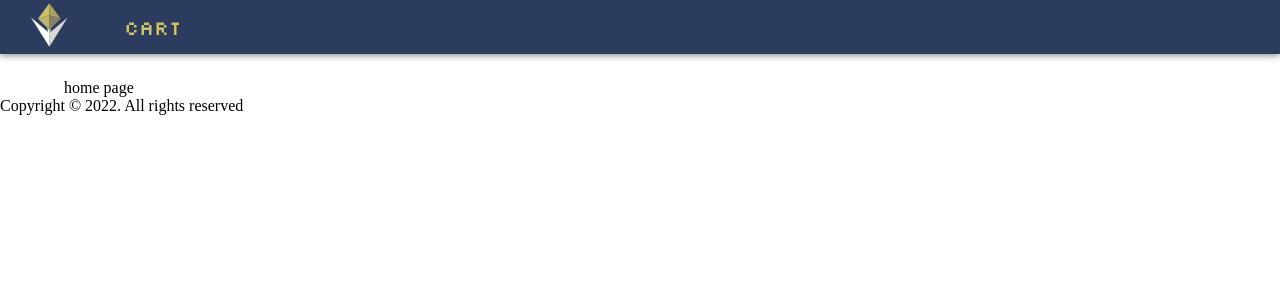
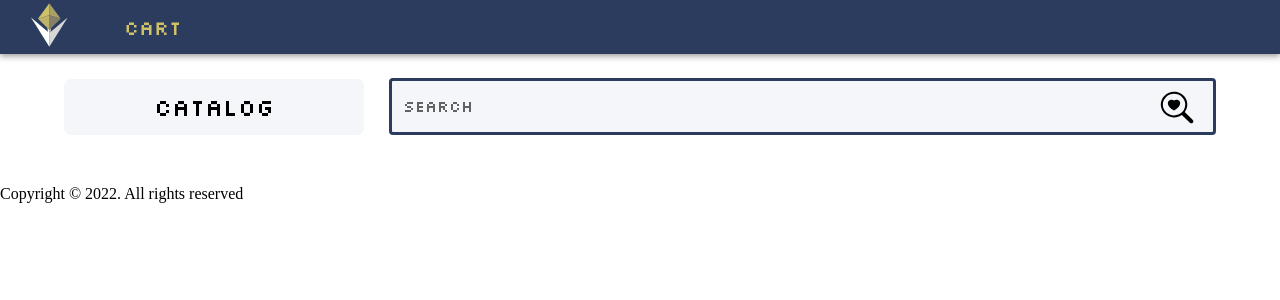
Before and after one commit to gamma-eclipse/crypto-market, a React (Create React App) app in the folder frontend/: page / in a window 1280 px wide. Shown: the top 300 px of the page. Built offline with nearby package versions, Linux system fonts and the light colour scheme.

Commit message:
feat: search bar

```diff
--- a/frontend/src/pages/home/index.tsx
+++ b/frontend/src/pages/home/index.tsx
@@ -1,6 +1,32 @@
-import React from 'react';
+import { IconButton } from '@mui/material';
+import { ReactComponent as SearchIcon } from 'assets/search.svg';
 import { Layout } from 'shared/ui/Layout';
 
+import { ContentLayout, GridArea, Search, Title } from './styles';
+
 export const Home = () => {
-  return <Layout>home page</Layout>;
+  return (
+    <Layout>
+      <ContentLayout>
+        <GridArea name="title">
+          <Title component="h1" variant="h5">
+            Catalog
+          </Title>
+        </GridArea>
+        <GridArea name="search">
+          <Search
+            fullWidth
+            label="Search"
+            InputProps={{
+              endAdornment: (
+                <IconButton>
+                  <SearchIcon />
+                </IconButton>
+              ),
+            }}
+          />
+        </GridArea>
+      </ContentLayout>
+    </Layout>
+  );
 };
--- /dev/null
+++ b/frontend/src/pages/home/styles.ts
@@ -0,0 +1,35 @@
+import { TextField, Typography, styled } from '@mui/material';
+import { COLORS } from 'shared/colors';
+
+export const ContentLayout = styled('div')`
+  display: grid;
+  grid-gap: 25px;
+  grid-template:
+    'title search' fit-content(100%)
+    'filter content' fit-content(100%)
+    '. content' 1fr / 300px;
+`;
+
+export const GridArea = styled('div', { shouldForwardProp: (propName) => propName !== 'name' })<{ name: string }>`
+  grid-area: ${(props) => props.name};
+  background-color: ${COLORS.bg[100]};
+  border-radius: 7px;
+`;
+
+export const Title = styled(Typography)`
+  display: flex;
+  justify-content: center;
+  align-items: center;
+  height: 100%;
+` as typeof Typography;
+
+export const Search = styled(TextField)`
+  .MuiOutlinedInput-notchedOutline {
+    border-width: 3px !important;
+    border-color: ${COLORS[500]} !important;
+  }
+
+  svg {
+    fill: inherit;
+  }
+`;
--- a/frontend/src/shared/colors.ts
+++ b/frontend/src/shared/colors.ts
@@ -13,4 +13,8 @@ export const COLORS = {
   a200: '#3166B1',
   a400: '#0059B5',
   a700: '#004FB0',
+  bg: {
+    100: '#F5F6F9',
+    200: '#E8EAF1',
+  },
 };
```
Also changed, not shown: frontend/src/assets/search.svg (added).
